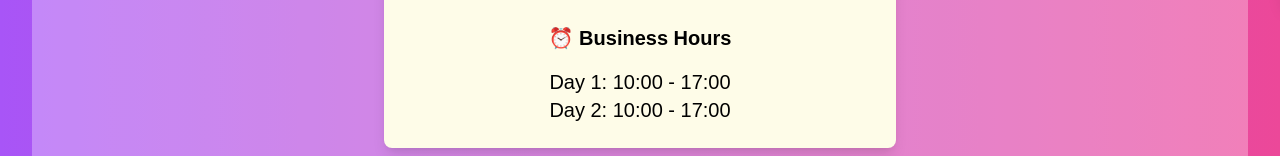
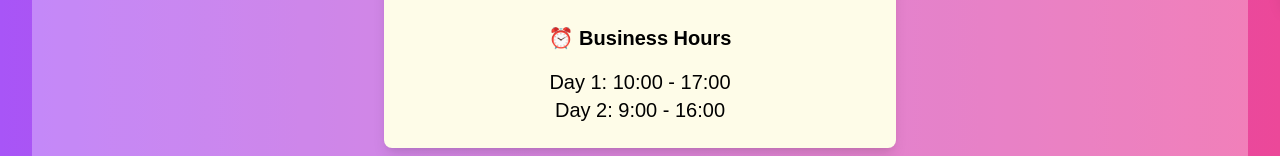
Before and after one commit to fukayatti0/don-crepe-shikosai33, a Next.js app: page / in a window 1280 px wide. Shown: the part 796-952 px from the top of the page. Built offline with nearby package versions, Linux system fonts and the light colour scheme; a web font is replaced by a local one.

Commit message:
2日目の時間を9:00 - 16:00に変更しました

```diff
--- a/src/constants/content.jsx
+++ b/src/constants/content.jsx
@@ -19,7 +19,7 @@ export const content = {
         hours: {
           title: '⏰ 営業時間',
           day1: '1日目:10:00 - 17:00',
-          day2: '2日目:10:00 - 17:00'
+          day2: '2日目:9:00 - 16:00'
         },
         price: {
           title: '💰 価格',
@@ -154,7 +154,7 @@ export const content = {
         hours: {
           title: '⏰ Business Hours',
           day1: 'Day 1: 10:00 - 17:00',
-          day2: 'Day 2: 10:00 - 17:00'
+          day2: 'Day 2: 9:00 - 16:00'
         },
         price: {
           title: '💰 Price',
```
